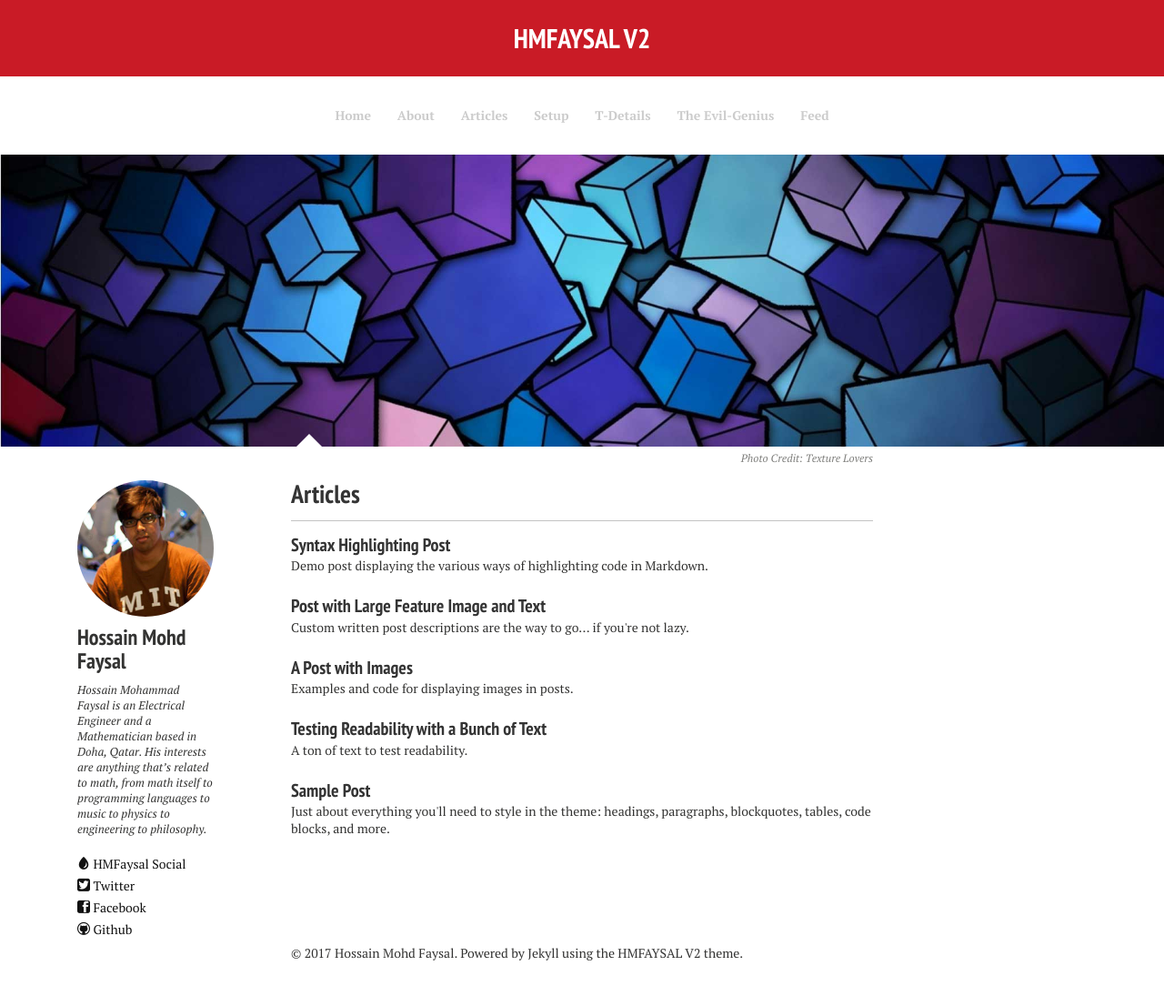
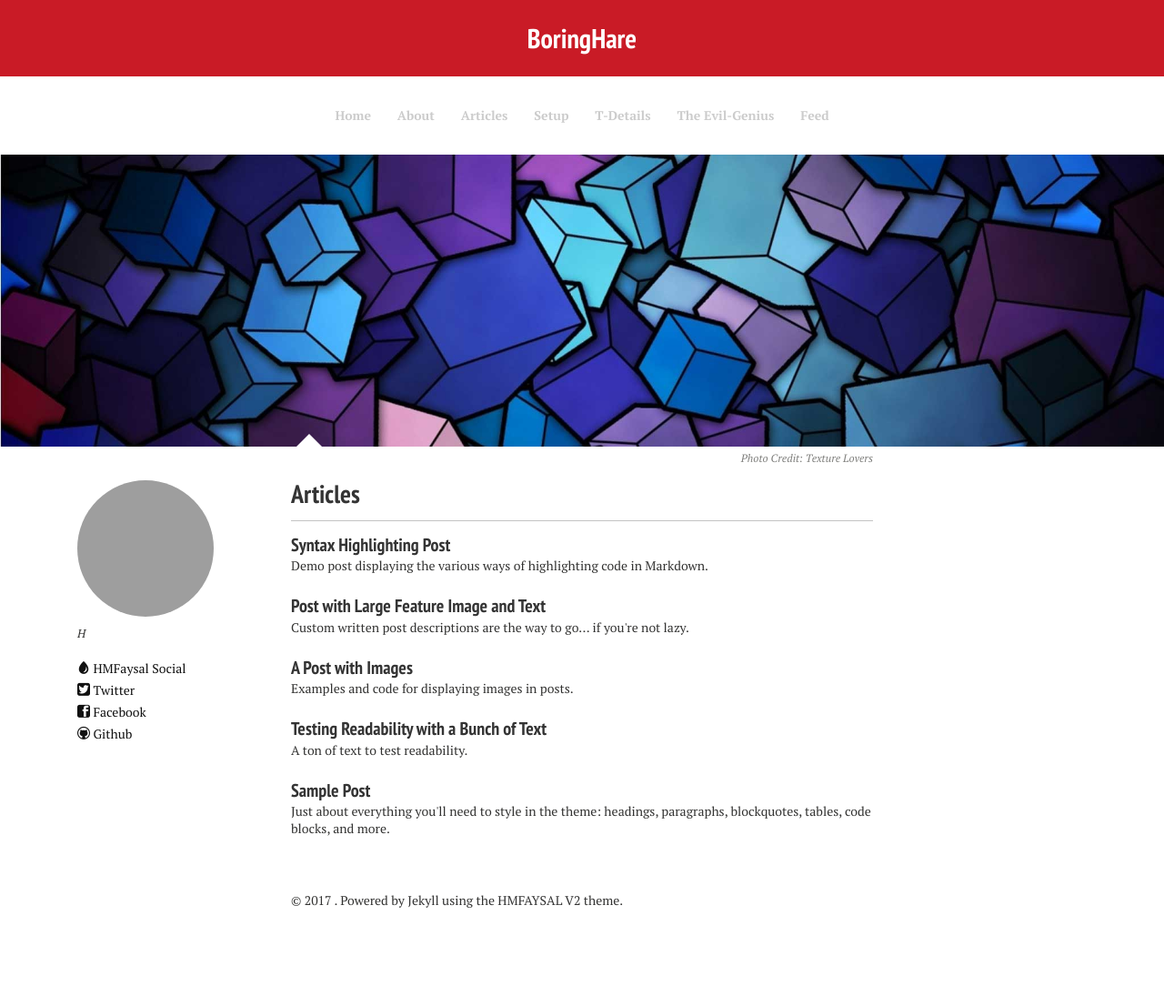
Before and after one commit to VesselJ/s2, a Jekyll site: the page built from index.md, in a window 1280 px wide. Shown: the whole page at 91% size. Built offline with Jekyll 4.4.1, drawn with Linux system fonts in a browser that asks for light colours; nearby versions of some CDN libraries; after the commit the page ends 1048 px from its top, so only the background shows below that.

Commit message:
Update _config.yml

```diff
--- a/_config.yml
+++ b/_config.yml
@@ -1,30 +1,30 @@
-title:            HMFAYSAL V2
-tagline:          Life without Pants!
-description:      An awesome Jekyll theme by Engineer Hossain Mohd Faysal featuring a slide out drawer navigation for mobile browsers.
+title:            BoringHare
+tagline:          How do you know?
+description:      Starts here.
 # Your site's domain goes here. Leave localhost server or blank when working locally.
 url:              https://vesselj.github.io/s2/
 
 # Owner/author information
 owner:
-  name:           Hossain Mohd Faysal
-  avatar:         bio-photo.jpg
-  bio:            "Hossain Mohammad Faysal is an Electrical Engineer and a Mathematician based in Doha, Qatar. His interests are anything that’s related to math, from math itself to programming languages to music to physics to engineering to philosophy."
-  email:          hmfaysal@gmail.com
+  name:
+  avatar:
+  bio:            "H"
+  email:          1@gmail.com
   # Social networking links are used in author-bio sidebar. Update and remove as you like.
   # To register at HMFAYSAL SOCIAL, visit http://social.hmfaysal.tk
-  twitter:        hmfaysal
-  facebook:       hmfaysal
-  github:         hmfaysal
+  twitter:        1
+  facebook:       1
+  github:         1
   linkedin:
   instagram:
   lastfm:
   tumblr:
-  hmfaysalsocial: hmfaysal
+  hmfaysalsocial: 1
   # For Google Authorship https://plus.google.com/authorship
   google_plus:
 
 # Analytics and webmaster tools stuff goes here
-google_analytics:   UA-39365944-4
+google_analytics:
 google_verify:
 # https://ssl.bing.com/webmaster/configure/verify/ownership Option 2 content= goes here
 bing_verify:
@@ -43,11 +43,11 @@ links:
   - title: T-Details
     url: /technical-details/
   - title: The Evil-Genius
-    url: http://www.theevilgenius.tk/
+    url: https://vesselj.github.io/s2/
     external: true
 
 # http://en.wikipedia.org/wiki/List_of_tz_database_time_zones
-timezone:    America/New_York
+timezone:    Asia/Shanghai
 future:      true
 pygments:    true
 markdown:    kramdown
```
